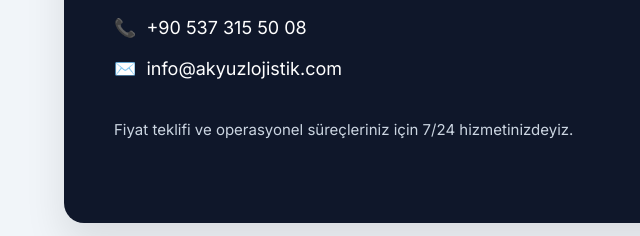
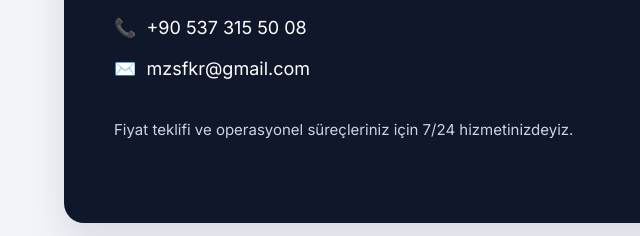
Before and after one commit to akropavic/akyuzlog, a plain HTML site: page index.html in a window 1280 px wide. Shown: the part 2317-2553 px from the top of the page, 0-640 px from the left. Drawn offline with Linux system fonts and the light colour scheme; grey boxes are pictures that could not be loaded.

Commit message:
Update index.html

```diff
--- a/index.html
+++ b/index.html
@@ -426,7 +426,7 @@
                 <h2>İletişime Geçin</h2>
                 <p>📍 Süleymaniye, Aziz Nesin Cd. no:50, 34510 Esenyurt/İstanbul</p>
                 <p>📞 <a href="tel:+905373155008">+90 537 315 50 08</a></p>
-                <p>✉️ <a href="mailto:info@akyuzlojistik.com">info@akyuzlojistik.com</a></p>
+                <p>✉️ <a href="mailto:mzsfkr@gmail.com">mzsfkr@gmail.com</a></p>
                 <p style="margin-top: 20px; font-size: 15px; color: #cbd5e1; line-height: 1.5;">Fiyat teklifi ve operasyonel süreçleriniz için 7/24 hizmetinizdeyiz.</p>
             </div>
             <div class="map-container">
```
